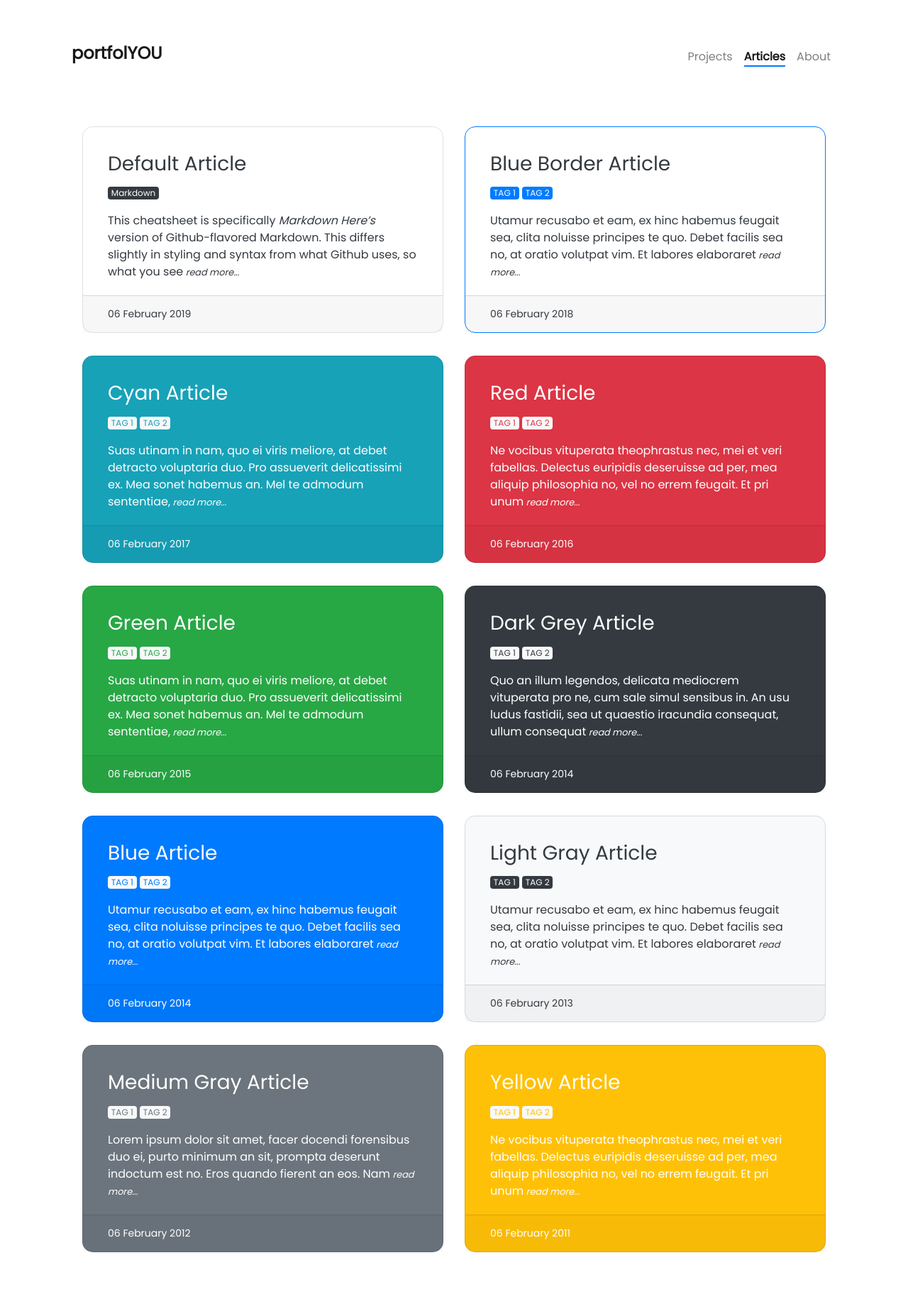
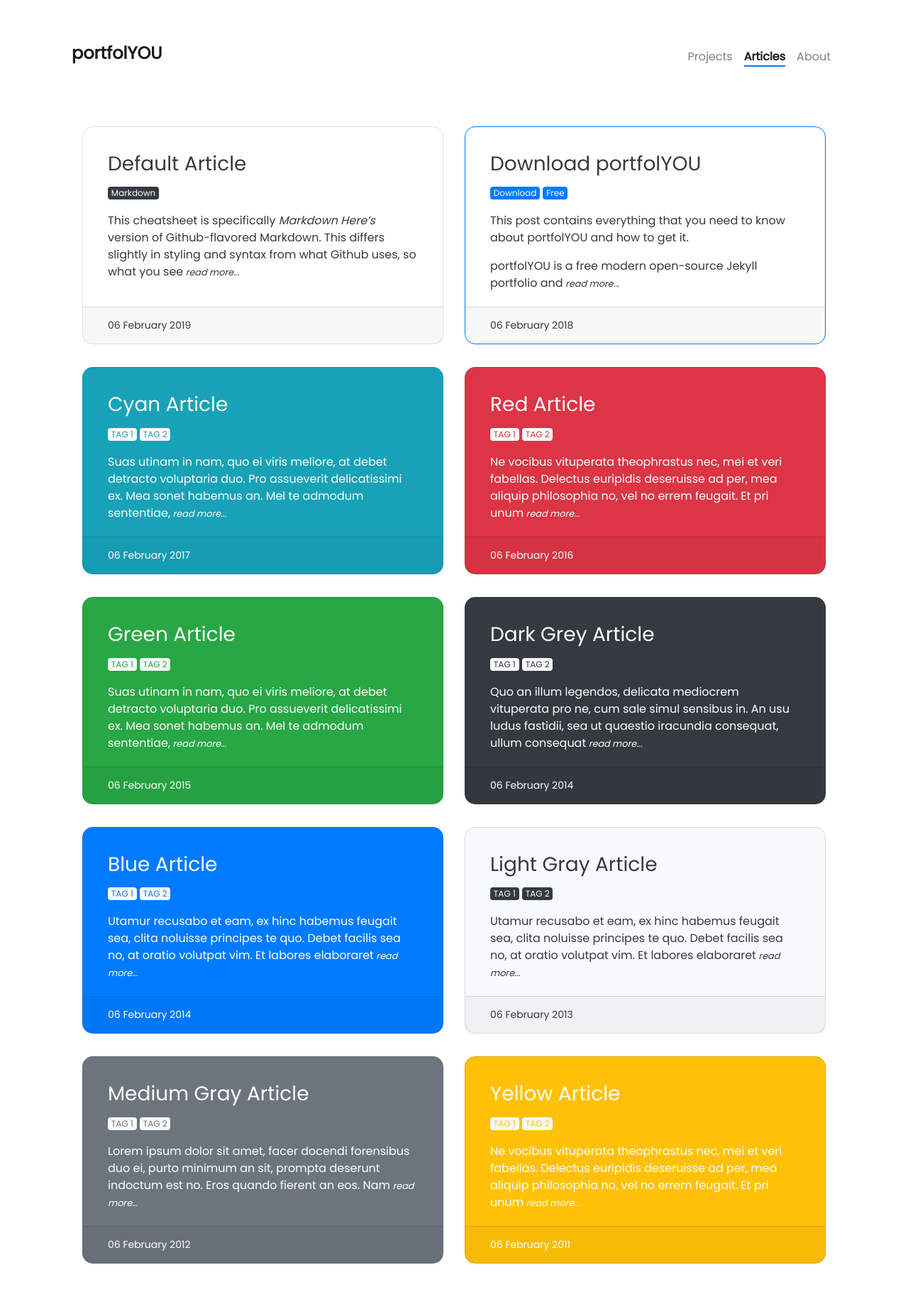
Before and after one commit to yousinix/portfolYOU, a Jekyll site: the page built from pages/articles.html, in a window 1280 px wide. Shown: the whole page at 71% size. Built offline with Jekyll 4.4.1, drawn with Linux system fonts in a browser that asks for light colours; nearby versions of some CDN libraries.

Commit message:
Add Download Article

```diff
--- a/_posts/2018-02-06-border.md
+++ /dev/null
@@ -1,8 +0,0 @@
----
-title: Blue Border Article
-tags: [TAG 1, TAG 2]
-style: border
-color: primary
----
-
-Utamur recusabo et eam, ex hinc habemus feugait sea, clita noluisse principes te quo. Debet facilis sea no, at oratio volutpat vim. Et labores elaboraret cum, sit at ornatus graecis constituam. Cum ut invidunt volutpat assentior, mei no labores facilis patrioque. Id praesent philosophia mediocritatem sit. Vel elit duis ferri id.
--- /dev/null
+++ b/_posts/2018-02-06-download.md
@@ -0,0 +1,15 @@
+---
+title: Download portfolYOU
+tags: [Download, Free]
+style: border
+color: primary
+---
+
+This post contains everything that you need to know about portfolYOU and how to get it.
+
+portfolYOU is a free modern open-source Jekyll portfolio and blogging theme that works with GitHub Pages.
+Created by [@YoussefRaafatNasry](https://github.com/YoussefRaafatNasry)
+
+<div class="col text-center">
+<a href="https://github.com/YoussefRaafatNasry/portfolYOU" class="btn btn-outline-primary">Download portfolYOU Now!</a>
+</div>
--- a/_sass/_articles.scss
+++ b/_sass/_articles.scss
@@ -41,7 +41,7 @@
 
     h1, h2 { margin-top: 32px; }
 
-    a {
+    a:not(.btn) {
         display: inline-block;
         text-decoration: none;
 
```
